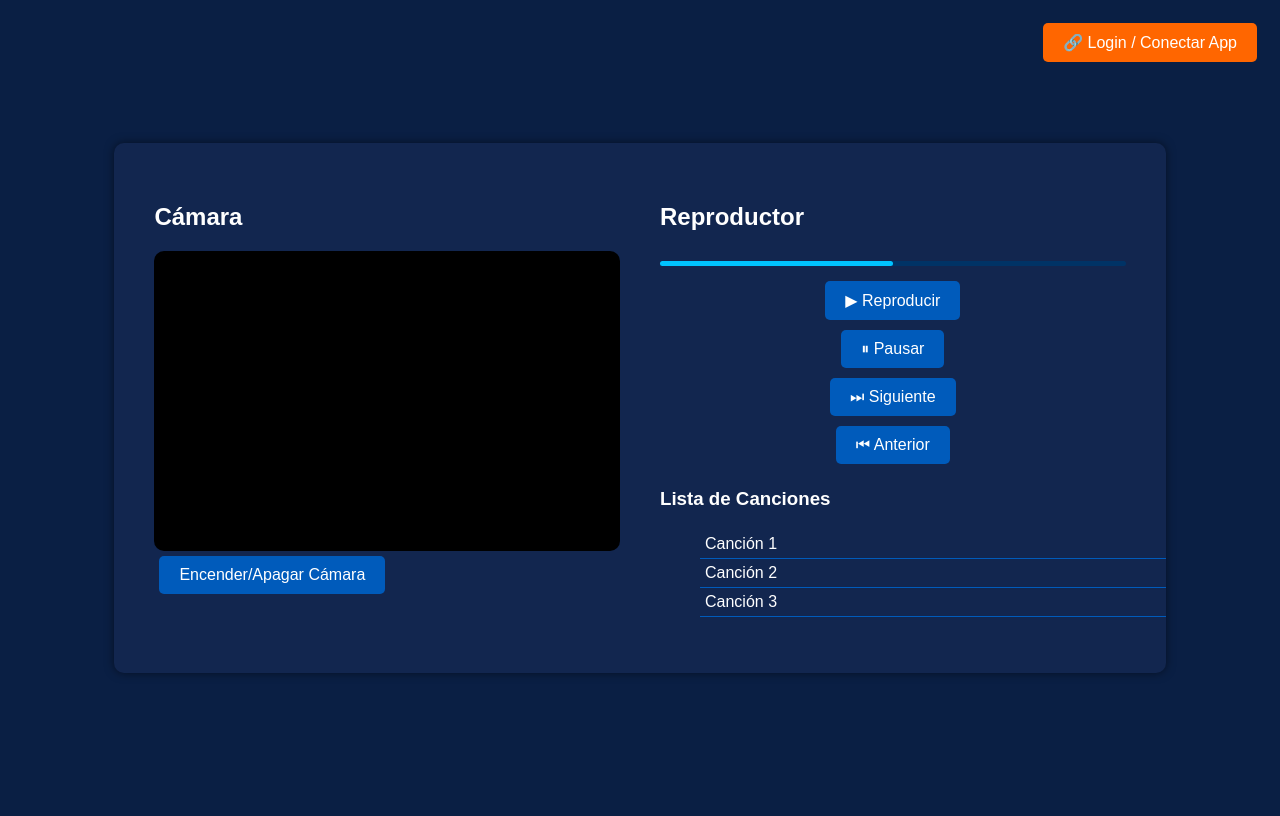
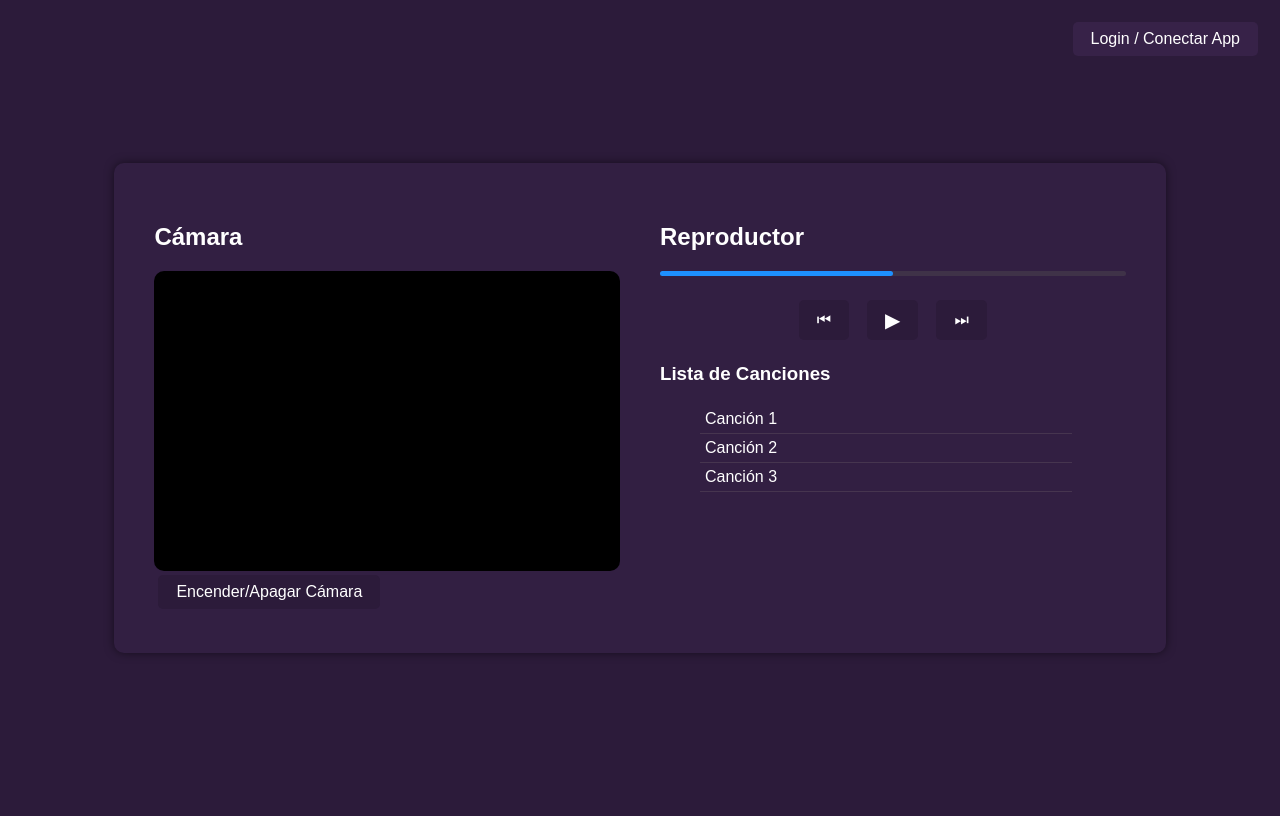
Before and after one commit to DisakHK/espIA, a Django app: page / in a window 1280 px wide. Run offline with Django 5.2, Linux system fonts and the light colour scheme.

Commit message:
Mejor Front

```diff
--- a/SinToFront/web/templates/index.html
+++ b/SinToFront/web/templates/index.html
@@ -2,34 +2,38 @@
 
 <!DOCTYPE html>
 <html lang="es">
+
 <head>
     <meta charset="UTF-8">
     <meta name="viewport" content="width=device-width, initial-scale=1.0">
     <title>Control de Playlist con Gestos</title>
     <style>
         body {
-            background-color: #0a1f44;
+            background-color: #2C1B3A;
             color: white;
-            font-family: Arial, sans-serif;
+            font-family: Poppins, sans-serif;
             display: flex;
             justify-content: center;
             align-items: center;
             height: 100vh;
             position: relative;
         }
+
         .container {
             display: flex;
             width: 80%;
-            background-color: #12264f;
+            background-color: #321f42;
             padding: 20px;
             border-radius: 10px;
             box-shadow: 0 0 10px rgba(0, 0, 0, 0.5);
             position: relative;
         }
+
         .column {
             flex: 1;
             padding: 20px;
         }
+
         #camera {
             width: 100%;
             height: 300px;
@@ -37,67 +41,94 @@
             border-radius: 10px;
             overflow: hidden;
         }
+
         video {
             width: 100%;
             height: 100%;
             object-fit: cover;
+            transform: scaleX(-1); /* Esto crea el efecto espejo (mirror) */
+
         }
+
         button {
-            background-color: #005bbb;
+            background-color: #2C1B3A;
             color: white;
             border: none;
-            padding: 10px 20px;
-            margin: 5px;
+            padding: 8px 18px;
+            margin: 4px;
             cursor: pointer;
             font-size: 16px;
             border-radius: 5px;
             transition: 0.3s;
         }
+
         button:hover {
-            background-color: #003366;
+            background-color: #1E90FF;
         }
+
+        button.middle {
+            font-size: 20px;
+        }
+
         .player {
             display: flex;
             flex-direction: column;
             align-items: center;
+            width: 100%;
+            margin-top: 20px;
         }
+
         .progress-bar {
             width: 100%;
             height: 5px;
-            background-color: #003366;
-            margin: 10px 0;
+            background-color: #3f3248;
+            margin-bottom: 10px;
             border-radius: 5px;
             position: relative;
         }
+
         .progress {
             height: 5px;
-            background-color: #00c3ff;
+            background-color: #1E90FF;
             width: 50%;
             border-radius: 5px;
         }
+
         .song-list {
             margin-top: 20px;
-            width: 100%;
+            width: 80%;
             text-align: left;
         }
+
         .song-list li {
             list-style: none;
             padding: 5px;
-            border-bottom: 1px solid #005bbb;
+            border-bottom: 1px solid #46354f;
         }
+
         .login-button {
             position: absolute;
             top: 10px;
             right: 10px;
-            background-color: #ff6600;
+            background-color: #372248;
         }
+
         .login-button:hover {
-            background-color: #cc5200;
+            background-color: #5D2D6B;
+        }
+
+        .controls {
+            display: flex;
+            justify-content: center;
+            margin-top: 10px;
+            gap: 10px;
         }
     </style>
 </head>
+
 <body>
-    <button class="login-button" onclick="login()">🔗 Login / Conectar App</button>
+    <button class="login-button" onclick="login()">Login / Conectar App</button>
+
     <div class="container">
         <div class="column">
             <h2>Cámara</h2>
@@ -106,16 +137,18 @@
             </div>
             <button onclick="toggleCamera()">Encender/Apagar Cámara</button>
         </div>
+
         <div class="column">
             <h2>Reproductor</h2>
             <div class="player">
                 <div class="progress-bar">
                     <div class="progress"></div>
                 </div>
-                <button onclick="manualPlay()">▶ Reproducir</button>
-                <button onclick="manualPause()">⏸ Pausar</button>
-                <button onclick="manualNext()">⏭ Siguiente</button>
-                <button onclick="manualPrev()">⏮ Anterior</button>
+                <div class="controls">
+                    <button onclick="manualPrev()"> ⏮ </button>
+                    <button class="middle" onclick="manualPlay()"> ▶ </button>
+                    <button onclick="manualNext()"> ⏭ </button>
+                </div>
             </div>
             <h3>Lista de Canciones</h3>
             <ul class="song-list" id="songList">
@@ -126,13 +159,13 @@
         </div>
     </div>
 
-    <audio id="audioPlayer" src="/static/audio/cancion1.mp3"></audio>
+    <audio id="audioPlayer" src="{% static 'audio/cancion1.mp3' %}"></audio>
 
     <script>
         const canciones = [
-            { nombre: "Canción 1", archivo: "/static/audio/cancion1.mp3" },
-            { nombre: "Canción 2", archivo: "/static/audio/cancion2.mp3" },
-            { nombre: "Canción 3", archivo: "/static/audio/cancion3.mp3" }
+            { nombre: "Canción 1", archivo: "{% static 'audio/cancion1.mp3' %}" },
+            { nombre: "Canción 2", archivo: "{% static 'audio/cancion2.mp3' %}" },
+            { nombre: "Canción 3", archivo: "{% static 'audio/cancion3.mp3' %}" }
         ];
 
         let currentIndex = 0;
@@ -158,16 +191,16 @@
         }
 
         function manualPlay() {
+            const playButton = document.querySelector(".middle");
             if (audio.paused) {
                 audio.play();
+                playButton.textContent = "⏸";
+            } else {
+                audio.pause();
+                playButton.textContent = "▶";
             }
         }
 
-        function manualPause() {
-            if (!audio.paused) {
-                audio.pause();
-            }
-        }
 
         function manualNext() {
             currentIndex = (currentIndex + 1) % canciones.length;
@@ -202,7 +235,10 @@
             }
         }
 
+        function login() {
+            window.location.href = "login.html"; // Cambia esto si usas Django views
+        }
     </script>
+</body>
 
-</body>
 </html>
```
